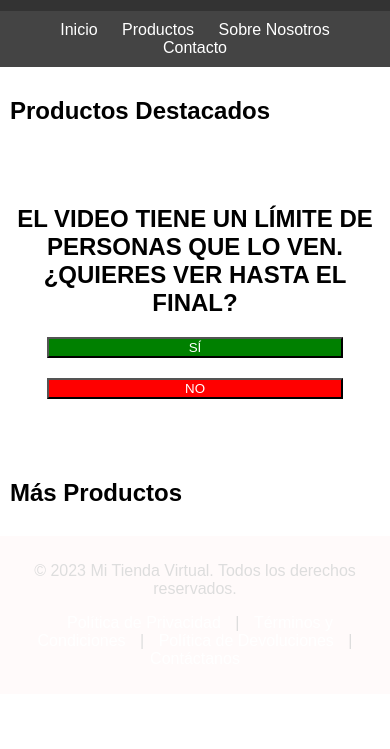
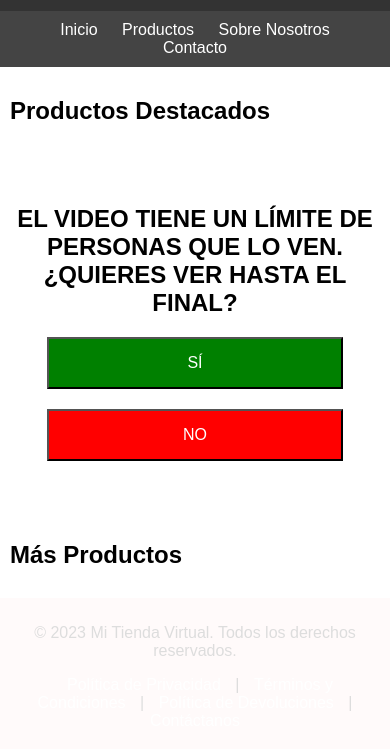
Before and after one commit to willianjpa/mi-tiendavirtual.shop, a plain HTML site: page 2.html in a window 390 px wide. Shown: the part 89-838 px from the top of the page. Drawn offline with Linux system fonts and the light colour scheme.

Commit message:
Update 2.html

```diff
--- a/2.html
+++ b/2.html
@@ -62,6 +62,8 @@
                 display: block;
                 width: 80%;
                 margin: 20px auto;
+                padding: 15px;
+                font-size: 16px;
             }
         }
     </style>
@@ -83,8 +85,8 @@
     <div id="video-container">
         <h2>EL VIDEO TIENE UN LÍMITE DE PERSONAS QUE LO VEN. ¿QUIERES VER HASTA EL FINAL?</h2>
         <p style="text-align: center;"></p>
-        <button style="background-color: green; display: block; width: 80%; margin: 20px auto;"><a href="https://mi-tiendavirtual.shop/3" style="color: white; text-decoration: none;">SÍ</a></button>
-        <button style="background-color: red; display: block; width: 80%; margin: 20px auto;"><a href="https://mi-tiendavirtual.shop/3" style="color: white; text-decoration: none;">NO</a></button>
+        <button style="background-color: green; display: block; width: 80%; margin: 20px auto; padding: 15px; font-size: 16px;"><a href="https://mi-tiendavirtual.shop/3" style="color: white; text-decoration: none;">SÍ</a></button>
+        <button style="background-color: red; display: block; width: 80%; margin: 20px auto; padding: 15px; font-size: 16px;"><a href="https://mi-tiendavirtual.shop/3" style="color: white; text-decoration: none;">NO</a></button>
     </div>
     <section>
         <h2>Más Productos</h2>
```
